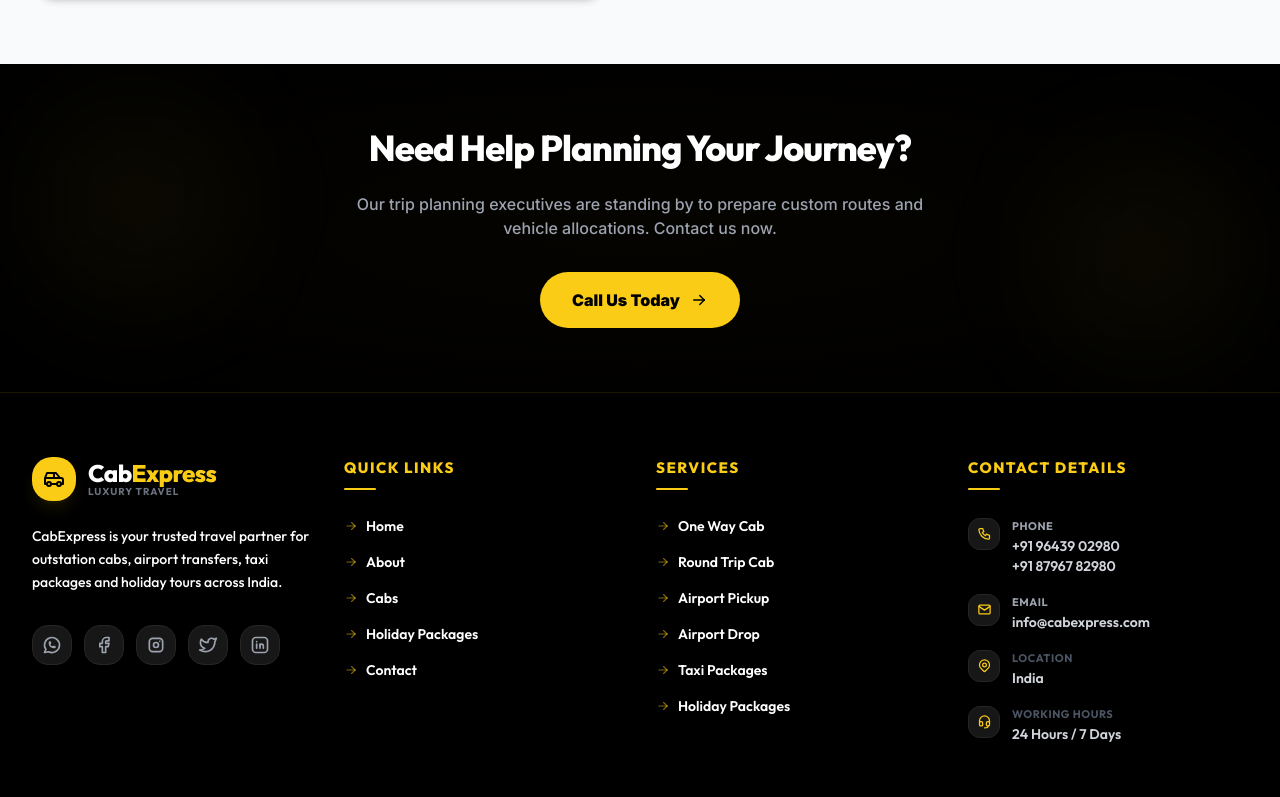
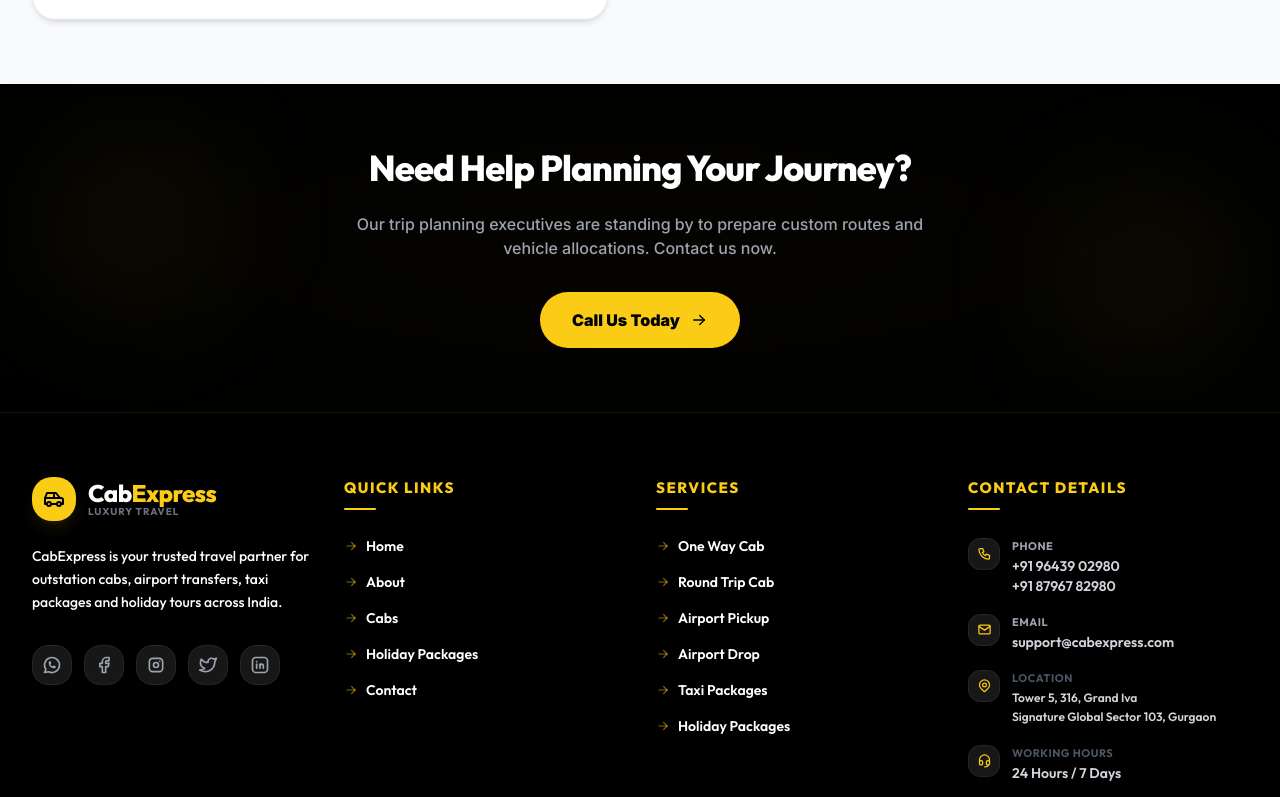
Before and after one commit to desirediv0/cab-expres, a Next.js app: page /contact in a window 1280 px wide. Shown: the part 2000-2797 px from the top of the page. Built offline with nearby package versions, Linux system fonts and the light colour scheme.

Commit message:
feat: implement homepage layout with service, trust, and destination sections

```diff
--- a/src/app/contact/page.tsx
+++ b/src/app/contact/page.tsx
@@ -37,14 +37,14 @@ const contactDetails = [
   {
     icon: <IconMail size={28} className="text-yellow-600 group-hover:text-black transition-colors" />,
     title: "Email Queries",
-    details: ["info@cabexpress.com", "support@cabexpress.com"],
-    href: "mailto:info@cabexpress.com",
+    details: ["support@cabexpress.com", "support@cabexpress.com"],
+    href: "mailto:support@cabexpress.com",
     description: "Drop us an email. We reply to all inquiries within 2 hours.",
   },
   {
     icon: <IconMapPin size={28} className="text-yellow-600 group-hover:text-black transition-colors" />,
     title: "Headquarters",
-    details: ["Connaught Place, New Delhi", "Delhi 110001, India"],
+    details: ["Tower 5, 316, Grand Iva", "Signature Global Sector 103, Gurgaon"],
     href: "#",
     description: "Serving all major Indian airports, hill stations, and metros.",
   },
--- a/src/app/holiday-packages/page.tsx
+++ b/src/app/holiday-packages/page.tsx
@@ -79,6 +79,16 @@ const spiritualDestinations = [
     name: "UJJAIN",
     image: "/UJJAIN.jpg",
     desc: "Participate in the famous Bhasma Aarti at the Mahakal shrine.",
+  },
+  {
+    name: "KHATU SHYAM",
+    image: "/khatu_shyam.png",
+    desc: "Seek blessings at the sacred temple of Veer Barbareek (Lord Krishna).",
+  },
+  {
+    name: "RISHIKESH",
+    image: "/rishikesh.jpg",
+    desc: "Spiritual yoga capital on the banks of the sacred Ganges river.",
   },
 ];
 
--- a/src/app/layout.tsx
+++ b/src/app/layout.tsx
@@ -114,13 +114,13 @@ export default function RootLayout({
                   "name": "CabExpress Taxi & Travel Services",
                   "image": "https://images.unsplash.com/photo-1544620347-c4fd4a3d5957?w=600&q=80",
                   "telephone": "+919643902980",
-                  "email": "info@cabexpress.com",
+                  "email": "support@cabexpress.com",
                   "address": {
                     "@type": "PostalAddress",
-                    "streetAddress": "Connaught Place",
-                    "addressLocality": "New Delhi",
-                    "addressRegion": "Delhi",
-                    "postalCode": "110001",
+                    "streetAddress": "Tower 5, 316, Grand Iva Signature Global Sector 103",
+                    "addressLocality": "Gurgaon",
+                    "addressRegion": "Haryana",
+                    "postalCode": "122006",
                     "addressCountry": "IN"
                   },
                   "priceRange": "$$",
--- a/src/app/page.tsx
+++ b/src/app/page.tsx
@@ -377,7 +377,7 @@ export default function Home() {
               <AccordionItem value="q2" className="bg-white border border-gray-200 rounded-2xl px-6 shadow-sm overflow-hidden">
                 <AccordionTrigger className="text-base py-4 hover:no-underline">How can I contact support?</AccordionTrigger>
                 <AccordionContent>
-                  Our customer service operates 24x7. You can dial +91 96439 02980 or +91 87967 82980 directly, email us at info@cabexpress.com or hit the WhatsApp chat shortcut links.
+                  Our customer service operates 24x7. You can dial +91 96439 02980 or +91 87967 82980 directly, email us at support@cabexpress.com or hit the WhatsApp chat shortcut links.
                 </AccordionContent>
               </AccordionItem>
               <AccordionItem value="q3" className="bg-white border border-gray-200 rounded-2xl px-6 shadow-sm overflow-hidden">
--- a/src/components/footer.tsx
+++ b/src/components/footer.tsx
@@ -161,8 +161,8 @@ export function Footer() {
                 </div>
                 <div>
                   <p className="text-[11px] font-bold text-gray-655 uppercase tracking-wider">Email</p>
-                  <a href="mailto:info@cabexpress.com" className="text-gray-300 hover:text-yellow-400 transition-colors font-semibold">
-                    info@cabexpress.com
+                  <a href="mailto:support@cabexpress.com" className="text-gray-300 hover:text-yellow-400 transition-colors font-semibold">
+                    support@cabexpress.com
                   </a>
                 </div>
               </li>
@@ -172,7 +172,10 @@ export function Footer() {
                 </div>
                 <div>
                   <p className="text-[11px] font-bold text-gray-600 uppercase tracking-wider">Location</p>
-                  <p className="text-gray-300 font-semibold">India</p>
+                  <p className="text-gray-300 font-semibold text-xs leading-relaxed">
+                    Tower 5, 316, Grand Iva<br />
+                    Signature Global Sector 103, Gurgaon
+                  </p>
                 </div>
               </li>
               <li className="flex items-start gap-3 text-gray-400 group">
--- a/src/components/navbar.tsx
+++ b/src/components/navbar.tsx
@@ -77,11 +77,11 @@ export function Navbar() {
             </div>
             <div className="flex items-center gap-4">
               <a
-                href="mailto:info@cabexpress.com"
+                href="mailto:support@cabexpress.com"
                 className="flex items-center gap-1.5 hover:text-yellow-600 transition-colors duration-200"
               >
                 <IconMail size={14} className="text-gray-400" />
-                <span>info@cabexpress.com</span>
+                <span>support@cabexpress.com</span>
               </a>
             </div>
           </div>
```
Also changed, not shown: 1 other file (tests, documents, lock files or other folders).
